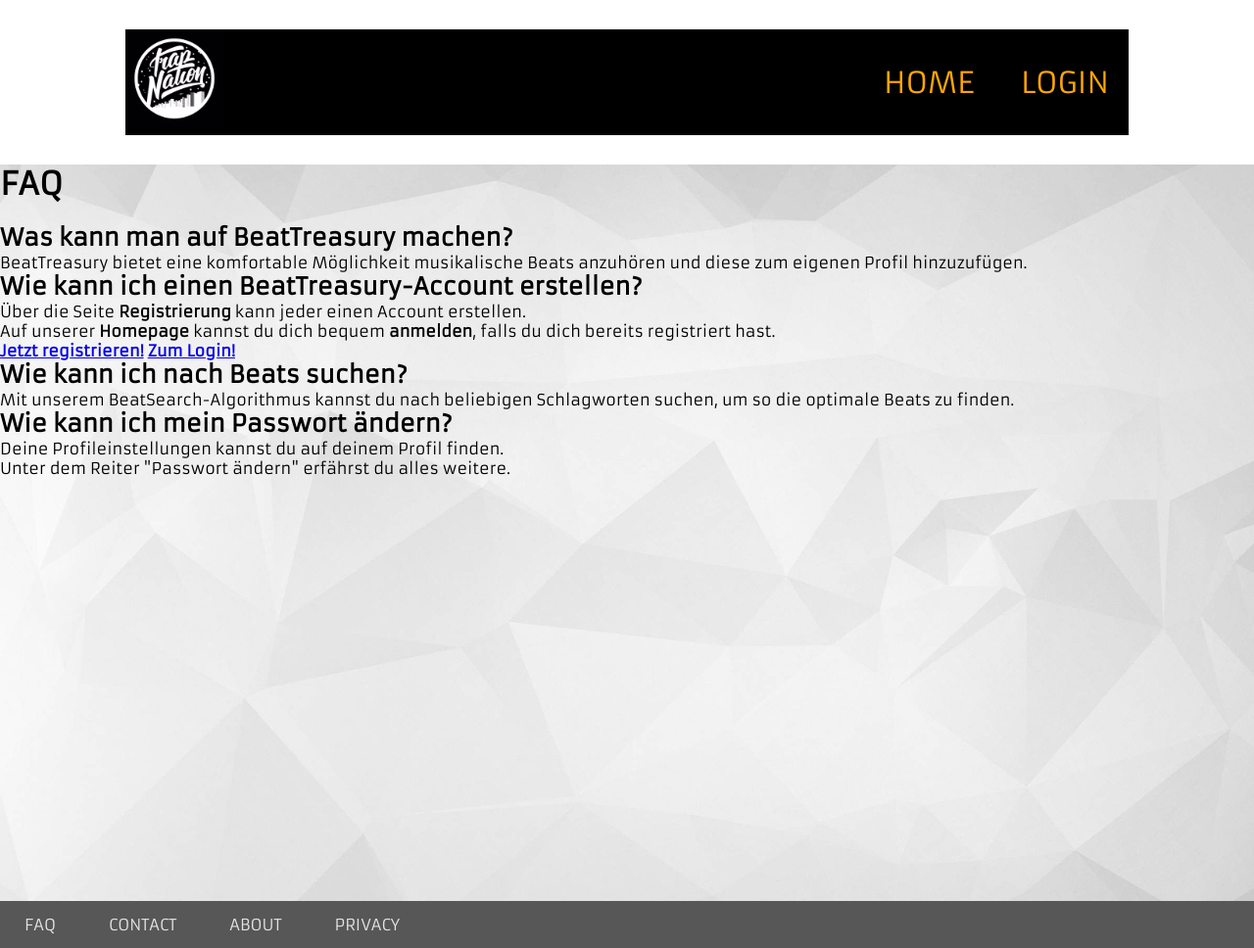
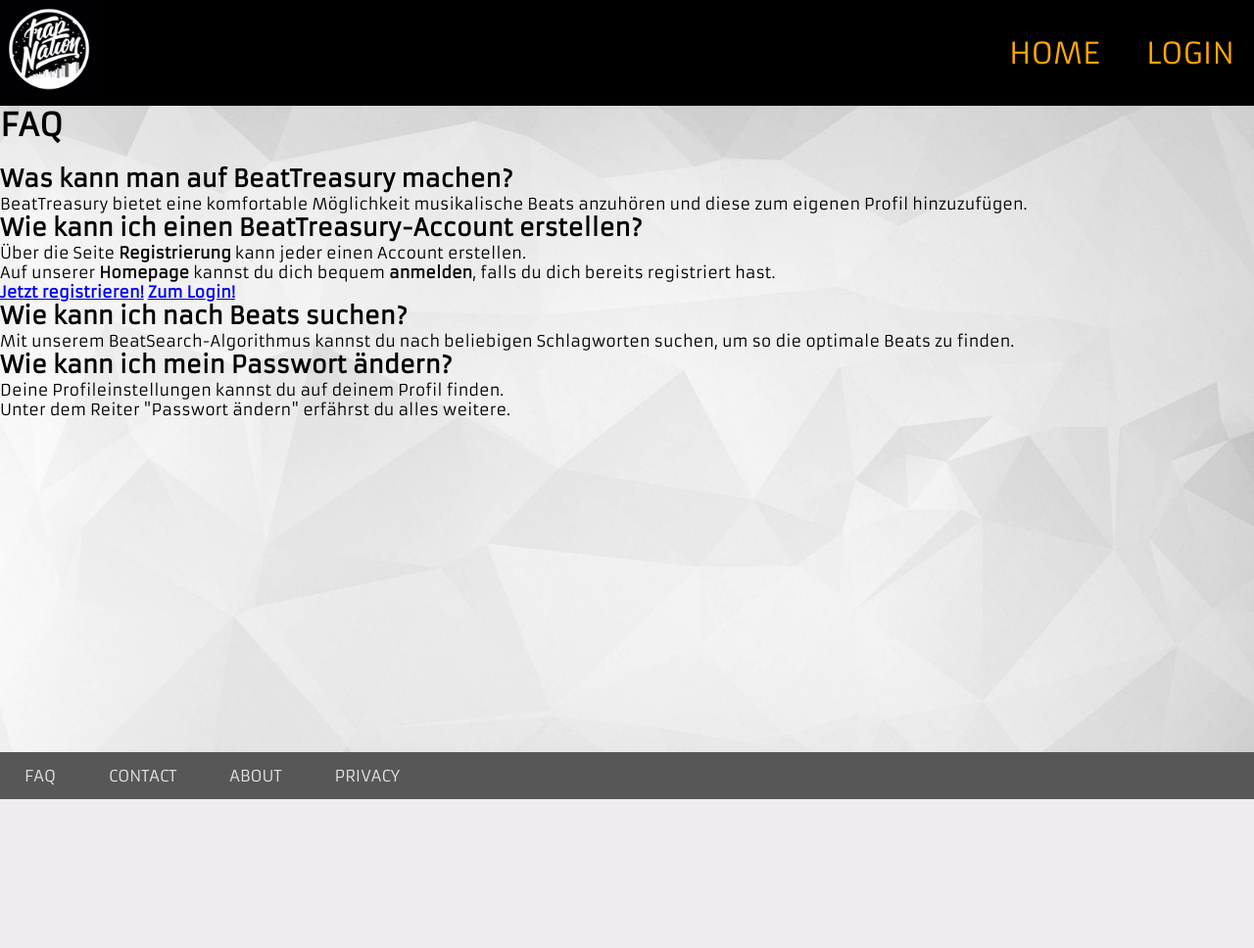
Before and after one commit to havasimartin1/BeatsJunior, a PHP site: page /beats/faq.html in a window 1280 px wide. Shown: the whole page at 98% size. After the commit the page ends 816 px from the top, so only its background shows below. Run offline with PHP 8.4, Linux system fonts and the light colour scheme.

Commit message:
asdadada

```diff
--- a/faq.html
+++ b/faq.html
@@ -9,7 +9,6 @@
     <link href="https://fonts.googleapis.com/css2?family=Armata&display=swap" rel="stylesheet">
 </head>
 <body>
-<header>
     <nav>
         <div class="logo">
             <img src="images/trap%20nation%20logo.jpg" width="100px">
@@ -19,7 +18,6 @@
             <li><a href="login.html">Login</a></li>
         </ul>
     </nav>
-</header>
 <main>
     <h1>FAQ</h1><br>
     <h2>Was kann man auf BeatTreasury machen?</h2>
--- a/index.php
+++ b/index.php
@@ -12,7 +12,7 @@
             <img src="images/trap%20nation%20logo.jpg" width="100px">
         </div>
         <ul>
-            <li><a href="index.html">Home</a></li>
+            <li><a href="index.php">Home</a></li>
             <?php if($_COOKIE["sid"] == ""): ?>
                 <li><a onclick="showLoginModal()">Login</a></li>
             <?php endif; ?>
--- a/style.css
+++ b/style.css
@@ -54,7 +54,7 @@
 main{
     background-size: cover;
     background-repeat: no-repeat;
-    height: 94vh;
+    height: 82.5vh;
 }
 .main2{
     background-size: cover;
```
